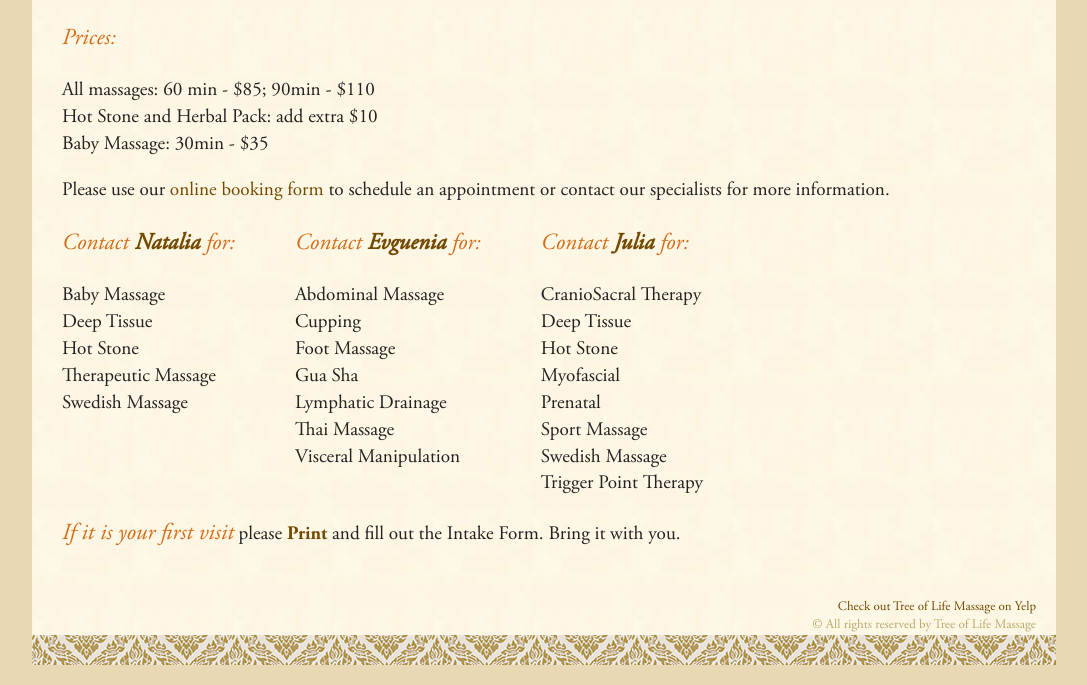
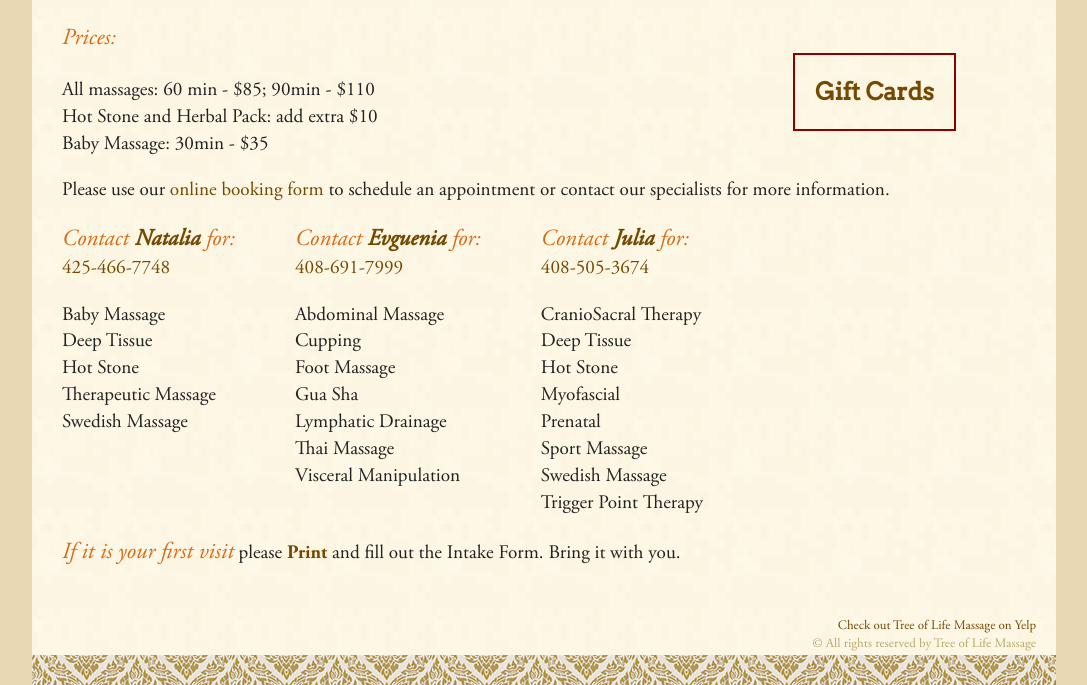
Before and after one commit to kos2nov/treeoflife, a plain HTML site: page services.html in a window 1280 px wide. Shown: the part 123-808 px from the top of the page, without its empty margins (96-1183 px from the left). Drawn offline with nearby package versions, Linux system fonts and the light colour scheme; a web font is replaced by a local one.

Commit message:
Gift cards

```diff
--- a/css/main.css
+++ b/css/main.css
@@ -316,6 +316,25 @@ footer {
     float: left;
 }
 
+#prices {
+    min-width: 320px;
+}
+
+#gift-card {
+    font-size: x-large;
+    font-family: 'Arvo', serif;
+    font-weight: bold;
+    padding: 20px;
+    margin: 30px 100px 30px 50px;
+    border: 2px double darkred;
+    float: right;
+}
+
+#book-online {
+    clear: both;
+}
+
+
 /* ==========================================================================
    Contact page
    ========================================================================== */
--- a/services.html
+++ b/services.html
@@ -49,6 +49,9 @@
     </header>
     <div class="tree-banner"></div>
     <article id="services">
+        <aside id="gift-card">
+            <a href="http://clients.mindbodyonline.com/classic/ws?studioid=208075&stype=42">Gift Cards</a>
+        </aside>
         <section id="prices">
             <p class="highlight">Prices:</p>
             <p>
@@ -57,12 +60,17 @@
             Baby Massage: 30min - $35
             </p>
         </section>
+
         <section id="book-online">
             Please use our <a href="https://clients.mindbodyonline.com/classic/home?studioid=208075" target="_blank">online booking form</a> to schedule an appointment or contact our specialists for more information.
         </section>
         <div id="service-div">
             <section id="services-natalia">
-                <p class="highlight">Contact <b><a href="/about#natalia">Natalia</a></b> for:</p>
+                <p>
+                    <span class="highlight">Contact <b><a href="/about#natalia">Natalia</a></b> for:</span><br/>
+                    <a href="tel:425-466-7748">425-466-7748</a>
+                </p>
+
                 Baby Massage<br/>
                 Deep Tissue<br/>
                 Hot Stone<br/>
@@ -70,7 +78,10 @@
                 Swedish Massage<br/>
             </section>
             <section id="services-evguenia">
-                <p class="highlight">Contact <b><a href="/about#evguenia">Evguenia</a></b> for:</p>
+                <p>
+                    <span class="highlight">Contact <b><a href="/about#evguenia">Evguenia</a></b> for:</span><br/>
+                    <a href="tel:408-691-7999">408-691-7999</a>
+                </p>
                 Abdominal Massage<br/>
                 Cupping<br/>
                 Foot Massage<br/>
@@ -80,7 +91,10 @@
                 Visceral Manipulation
             </section>
             <section id="services-julia">
-                <p class="highlight">Contact <b><a href="/about#julia">Julia</a></b> for:</p>
+                <p>
+                    <span class="highlight">Contact <b><a href="/about#julia">Julia</a></b> for:</span><br/>
+                    <a href="tel:408-505-3674">408-505-3674</a>
+                </p>
                 CranioSacral Therapy<br/>
                 Deep Tissue<br/>
                 Hot Stone<br/>
```
Also changed, not shown: about.html (+1 -2 lines), contact.html (+3 -1 lines).
